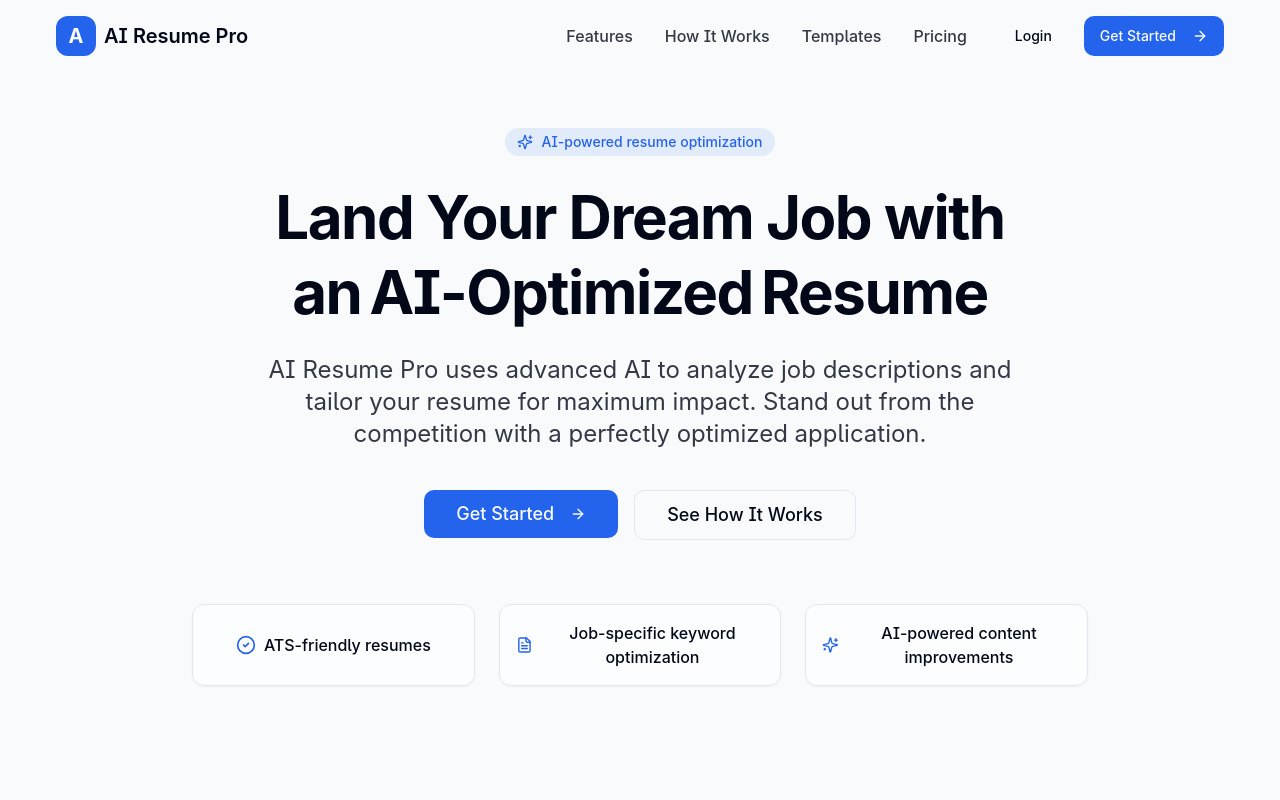
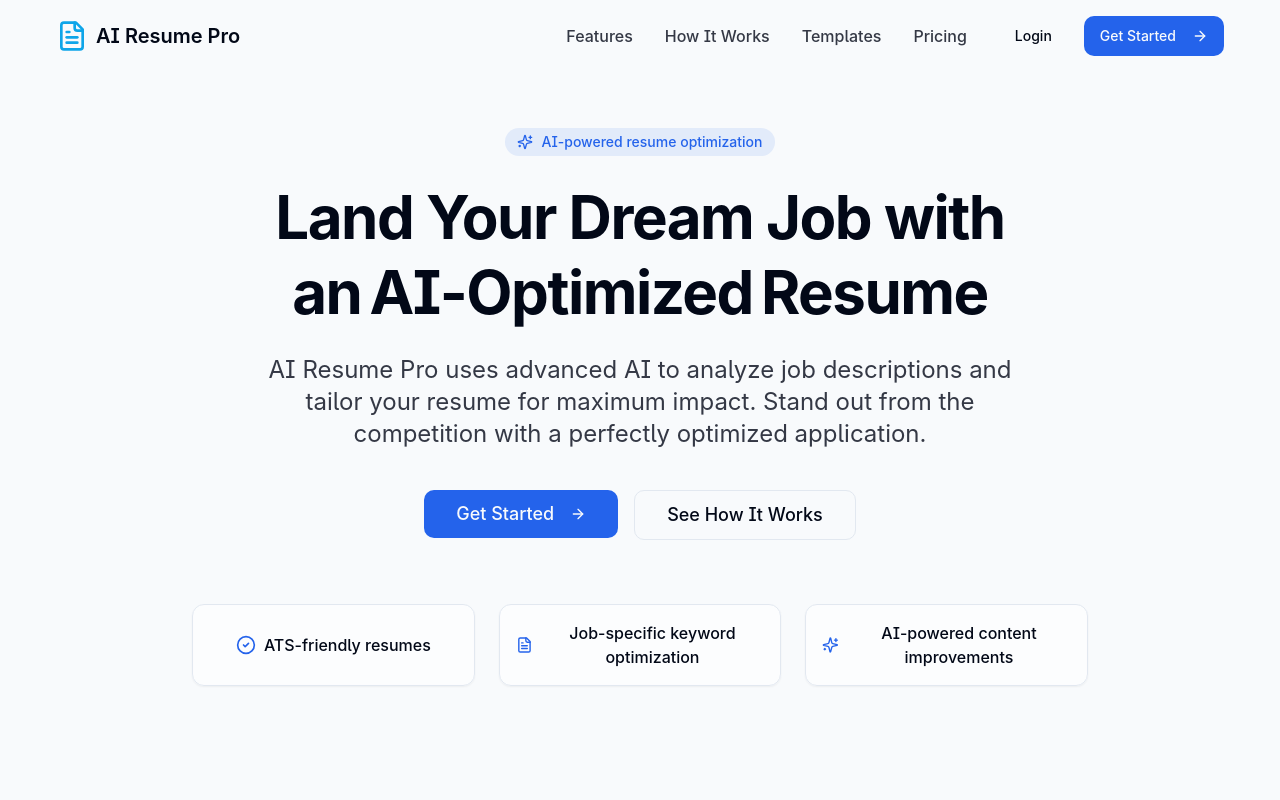
Before and after one commit to etay-atar/personalized-resume-wizard, a React (Vite) app: page / in a window 1280 px wide. Shown: the top 800 px of the page. Built offline with nearby package versions, Linux system fonts and the light colour scheme.

Commit message:
Update logo style
Update the styling of the logo.

```diff
--- a/src/components/Footer.tsx
+++ b/src/components/Footer.tsx
@@ -1,6 +1,7 @@
 
 import React from "react";
 import { cn } from "@/lib/utils";
+import { FileText } from "lucide-react";
 
 const Footer = () => {
   const currentYear = new Date().getFullYear();
@@ -33,8 +34,8 @@ const Footer = () => {
         <div className="grid grid-cols-1 md:grid-cols-2 lg:grid-cols-5 gap-8 mb-12">
           <div className="lg:col-span-2">
             <div className="flex items-center space-x-2 mb-6">
-              <div className="w-8 h-8 rounded-lg bg-primary flex items-center justify-center">
-                <span className="text-white font-bold text-sm">A</span>
+              <div className="text-[#0EA5E9]">
+                <FileText className="w-8 h-8" />
               </div>
               <span className="text-lg font-display font-semibold">
                 AI Resume Pro
--- a/src/components/NavBar.tsx
+++ b/src/components/NavBar.tsx
@@ -2,7 +2,7 @@
 import React, { useState, useEffect } from "react";
 import { Button } from "@/components/ui/button";
 import { cn } from "@/lib/utils";
-import { ArrowRight, Menu, X } from "lucide-react";
+import { ArrowRight, Menu, X, FileText } from "lucide-react";
 
 const NavBar = () => {
   const [isScrolled, setIsScrolled] = useState(false);
@@ -40,8 +40,8 @@ const NavBar = () => {
       <div className="container max-w-7xl mx-auto">
         <nav className="flex items-center justify-between">
           <div className="flex items-center space-x-2">
-            <div className="w-10 h-10 rounded-xl bg-primary flex items-center justify-center">
-              <span className="text-white font-bold text-xl">A</span>
+            <div className="text-[#0EA5E9]">
+              <FileText className="w-8 h-8" />
             </div>
             <span className="text-xl font-display font-semibold">
               AI Resume Pro
```
